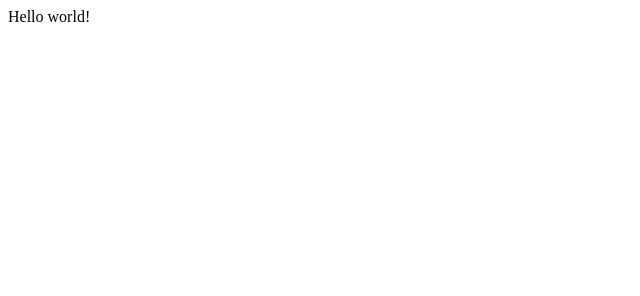
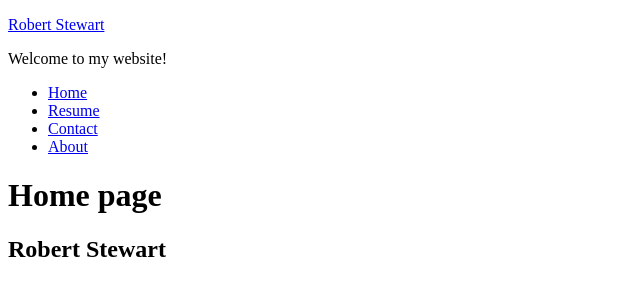
Before and after one commit to rspanish/rstewart-website, a Gatsby site: page / in a window 1280 px wide. Shown: the whole page, without its empty margins (0-640 px from the left). Built offline with nearby package versions, Linux system fonts and the light colour scheme; Gatsby itself is replaced by a stand-in of ours.

Commit message:
Update index.js

```diff
--- a/src/pages/index.js
+++ b/src/pages/index.js
@@ -1,5 +1,13 @@
 import React from "react"
+import Layout from "../components/layout"
 
-export default function Home() {
-  return <div>Hello world!</div>
+const Index = () => {
+  return (
+    <Layout>
+      <h1>Home page</h1>
+      <h2>Robert Stewart</h2>
+    </Layout>
+  )
 }
+
+export default Index
```
